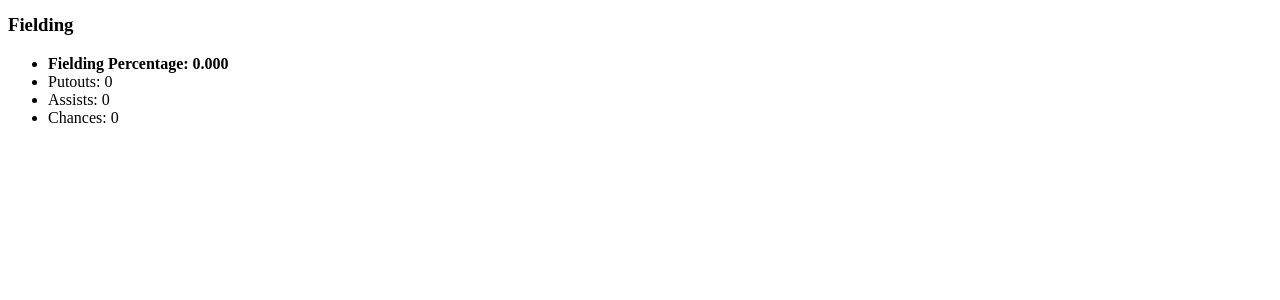
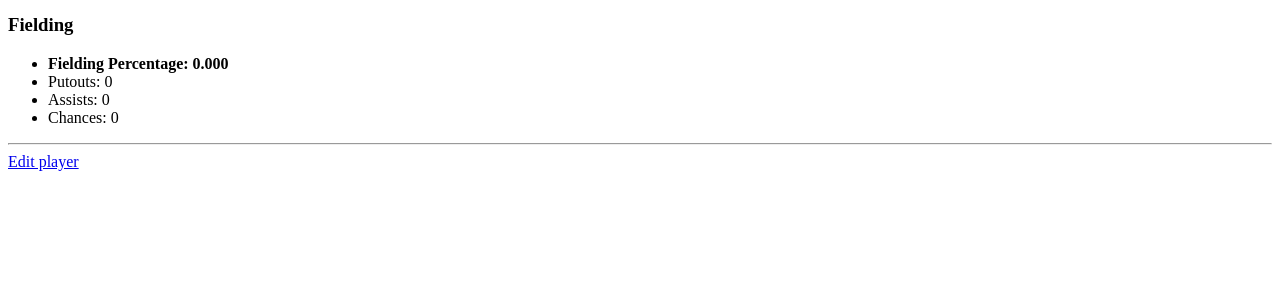
Before and after one commit to LaurelWalkerDavis/BaseballApp, a Django app: page /player/4 in a window 1280 px wide. Shown: the part 277-577 px from the top of the page. Run offline with Django 4.2, Linux system fonts and the light colour scheme; data comes from the database, SQL or seed files in the repository; both versions use the stored data as it was after the commit.

Commit message:
Edit player form functional

```diff
--- a/League_App/templates/League_App/player.html
+++ b/League_App/templates/League_App/player.html
@@ -21,6 +21,8 @@
             <li>Assists: {{ player.assists }}</li>
             <li>Chances: {{ player.chances }}</li>
     </ul>
+<hr/>
+    <a href="{% url 'League_App:edit_player' player.id%}">Edit player</a>
 
 
 {%  endblock content %}
--- a/League_App/urls.py
+++ b/League_App/urls.py
@@ -23,6 +23,7 @@ urlpatterns = [
     # Editing a league
     #path('edit_league/', views.edit_league, name='edit_league'),
     # Editing a team
-    path('edit_team/<int:team_id>', views.edit_team, name='edit_team')
-
+    path('edit_team/<int:team_id>', views.edit_team, name='edit_team'),
+    # Editing a player
+    path('edit_player/<int:player_id>', views.edit_player, name='edit_player')
 ]
--- a/League_App/views.py
+++ b/League_App/views.py
@@ -112,3 +112,20 @@ def edit_team(request, team_id):
             return redirect('League_App:league')
     context = {'team': team, 'league': league, 'form': form}
     return render(request, 'League_App/edit_team.html', context)
+
+
+def edit_player(request, player_id):
+    """ edit an existing league """
+    player = Player.objects.get(id=player_id)
+    team = player.team
+    if request.method != 'POST':
+        # Initial request; pre-fill form with the current team.
+        form = PlayerForm(instance=player)
+    else:
+        # POST data submitted; process data.
+        form = PlayerForm(instance=player, data=request.POST)
+        if form.is_valid():
+            form.save()
+            return redirect('League_App:team', team_id=team.id)
+    context = {'player': player, 'team': team, 'form': form}
+    return render(request, 'League_App/edit_player.html', context)
```
Also changed, not shown: League_App/templates/League_App/edit_player.html (added, +14 -0 lines), db.sqlite3.
